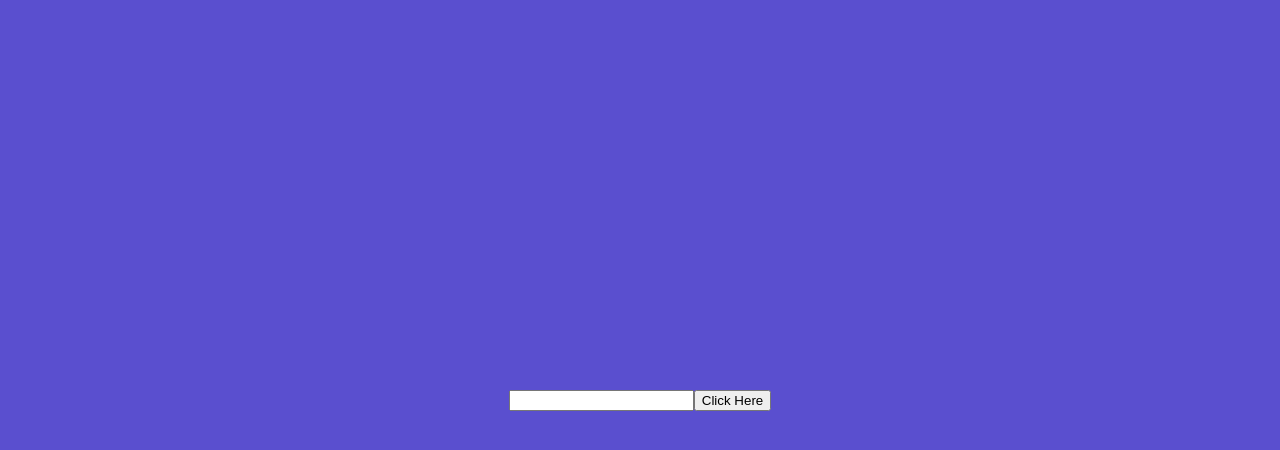
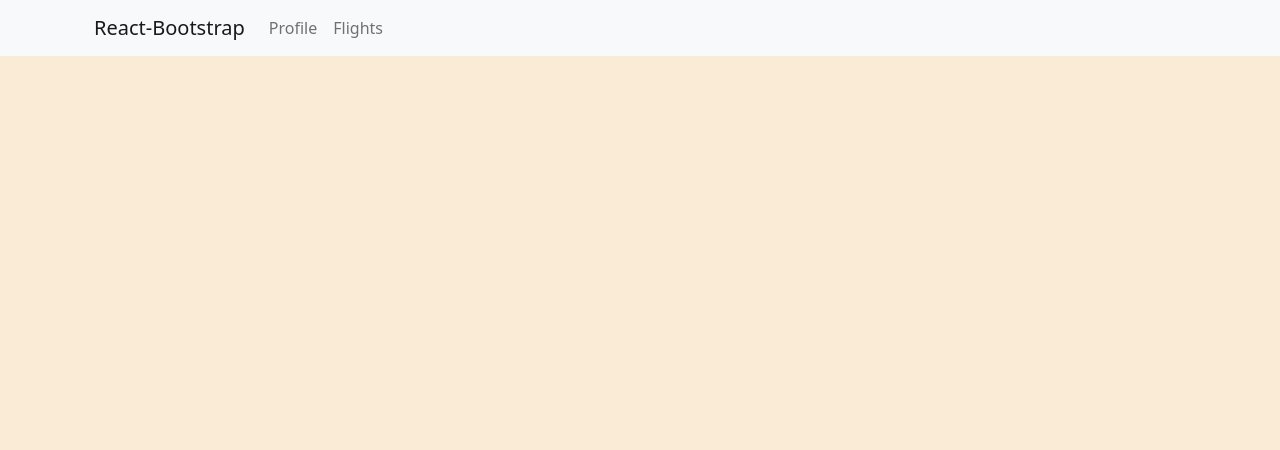
Before and after one commit to salman90/takeoff, a React (Create React App) app: page / in a window 1280 px wide. Shown: the top 450 px of the page. Built offline with nearby package versions, Linux system fonts and the light colour scheme.

Commit message:
add navigation to project

```diff
--- a/package.json
+++ b/package.json
@@ -6,8 +6,10 @@
     "@testing-library/jest-dom": "^5.11.4",
     "@testing-library/react": "^11.1.0",
     "@testing-library/user-event": "^12.1.10",
+    "bootstrap": "^5.0.2",
     "immutable": "^4.0.0-rc.14",
     "react": "^17.0.2",
+    "react-bootstrap": "^2.0.0-beta.4",
     "react-dom": "^17.0.2",
     "react-redux": "^7.2.4",
     "react-router": "^5.2.0",
--- a/src/componets/Flights/Flights.jsx
+++ b/src/componets/Flights/Flights.jsx
@@ -1,7 +1,8 @@
 import React, { PureComponent } from 'react';
+import { Container, Row,  Col} from 'react-bootstrap';
 import styles from './Flights.module.css'
-// './App.module.scss';
 
+import Navigation from '../Navigation';
 /**
  * Class flights render flights page with the information needed
  */
@@ -37,23 +38,11 @@
 
     render() {
         return(
-            <div className={styles["container"]}>
-                <div>
-                    <input onChange={this.updateTitle} type="text" value={this.state.title} />
-                    <button onClick={this.example}>
-                        Click Here
-                    </button>
-                </div>
-                <div>
-                    {
-                        this.props.showTitle ?
-                            <h3> {this.props.title} </h3>
-
-                            :
-                            null
-                    }
-                </div>
-            </div>
+            <Container fluid>
+                <Row>
+                    <Navigation />
+                </Row>
+            </Container>
         )
     }
 }
--- a/src/componets/Flights/Flights.module.css
+++ b/src/componets/Flights/Flights.module.css
@@ -1,9 +1,5 @@
 .container {
-    display: flex;
-    align-items: center;
-    justify-content: center;
     background-color: #5a4fcf;
-    width: 100%;
-    height: 100%;
-    flex-direction: column;
+      /* height: 100%;  */
+    /* flex-direction: column; */
 }
--- /dev/null
+++ b/src/componets/Navigation/Navigation.jsx
@@ -0,0 +1,35 @@
+import React, { PureComponent } from 'react';
+import {
+    Container,
+    Row,
+    Col,
+    Navbar,
+    Nav,
+} from 'react-bootstrap';
+import { Link } from 'react-router-dom';
+
+
+class Navigation extends PureComponent {
+    render(){
+        return(
+            <Navbar bg="light" expand="lg">
+                <Container>
+                    <Navbar.Brand href="#home">React-Bootstrap</Navbar.Brand>
+                    <Navbar.Toggle aria-controls="basic-navbar-nav" />
+                    <Navbar.Collapse id="basic-navbar-nav">
+                        <Nav className="me-auto">
+                            <Link to="/user" className="nav-link">
+                                Profile
+                             </Link>
+                              <Link to="/" className="nav-link">
+                                Flights
+                             </Link>
+                        </Nav>
+                    </Navbar.Collapse>
+                 </Container>
+            </Navbar>
+        )
+    }
+}
+
+export default Navigation;
--- /dev/null
+++ b/src/componets/Navigation/index.js
@@ -0,0 +1,3 @@
+import Navigation  from "./Navigation";
+
+export default Navigation;
--- a/src/componets/User/UserDetails/UserDetails.jsx
+++ b/src/componets/User/UserDetails/UserDetails.jsx
@@ -1,12 +1,16 @@
 import React, { PureComponent } from 'react';
+import { Container, Row, Col } from 'react-bootstrap';
+import Navigation from '../../Navigation';
 
 
 class UserDetails extends PureComponent {
     render(){
         return (
-            <div>
-                User Details
-            </div>
+            <Container fluid>
+                <Row>
+                    <Navigation />
+                </Row>
+            </Container>
         )
     }
 }
--- /dev/null
+++ b/src/componets/User/authUser/index.js
@@ -0,0 +1,3 @@
+import AuthUser from "./AuthUser";
+
+export default AuthUser;
--- a/src/index.js
+++ b/src/index.js
@@ -7,6 +7,7 @@
 import reportWebVitals from './reportWebVitals';
 import FlightsContainer from './containers/FlightsContainer';
 import UserContainer from './containers/UserContainer';
+import 'bootstrap/dist/css/bootstrap.min.css';
 
 
 ReactDOM.render(
```
Also changed, not shown: src/componets/User/authUser/AuthUser.jsx (added, +14 -0 lines), src/componets/User/authUser/AuthUser.module.css (added), 1 other file (tests, documents, lock files or other folders).
